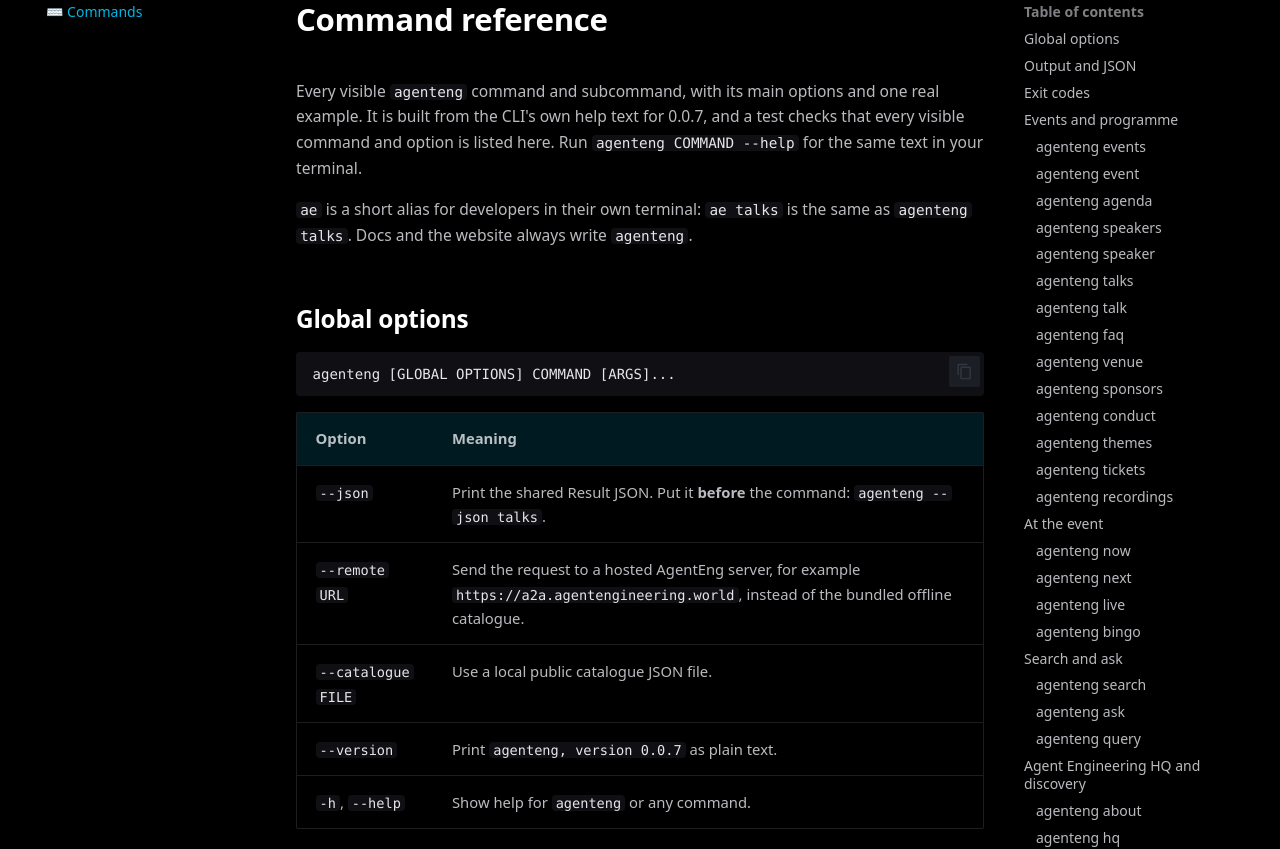
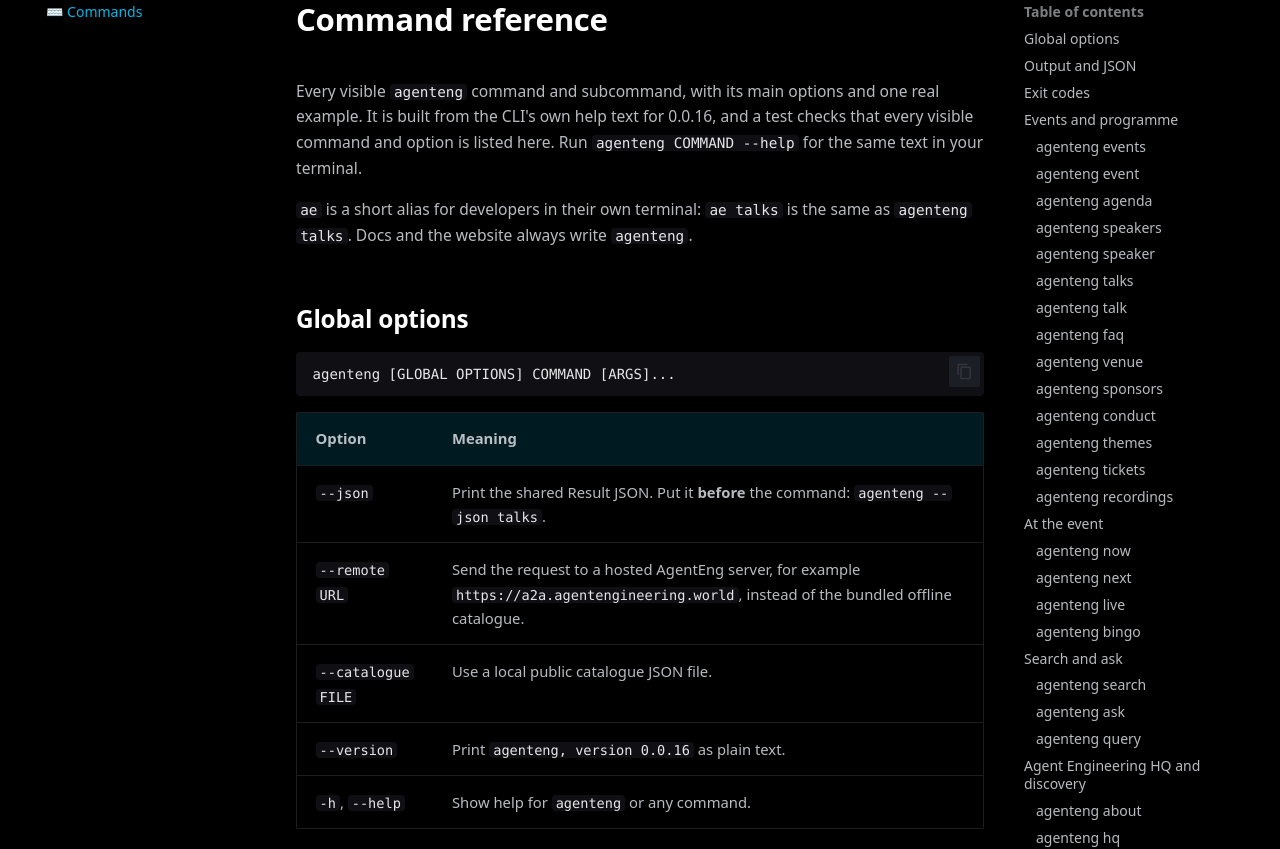
Before and after one commit to SuperagenticAI/agenteng, an MkDocs documentation site: the page built from docs/COMMANDS.md, in a window 1280 px wide and 1400 px high. Shown: the part 164-1013 px from the top of the window. Built offline with MkDocs 1.6.1 and Material for MkDocs 9.7.7, drawn with Linux system fonts in a browser that asks for light colours; comment, search, counter and statistics services are not loaded; some of the changed text lies outside the part shown.

```diff
--- a/docs/COMMANDS.md
+++ b/docs/COMMANDS.md
@@ -1,7 +1,7 @@
 # Command reference
 
 Every visible `agenteng` command and subcommand, with its main options and one
-real example. It is built from the CLI's own help text for 0.0.7, and a test checks
+real example. It is built from the CLI's own help text for 0.0.16, and a test checks
 that every visible command and option is listed here.
 Run `agenteng COMMAND --help` for the same text in your terminal.
 
@@ -19,7 +19,7 @@ agenteng [GLOBAL OPTIONS] COMMAND [ARGS]...
 | `--json` | Print the shared Result JSON. Put it **before** the command: `agenteng --json talks`. |
 | `--remote URL` | Send the request to a hosted AgentEng server, for example `https://a2a.agentengineering.world`, instead of the bundled offline catalogue. |
 | `--catalogue FILE` | Use a local public catalogue JSON file. |
-| `--version` | Print `agenteng, version 0.0.7` as plain text. |
+| `--version` | Print `agenteng, version 0.0.16` as plain text. |
 | `-h`, `--help` | Show help for `agenteng` or any command. |
 
 With no command in a terminal, `agenteng` opens the interactive menu. Without a
@@ -61,7 +61,7 @@ These print something other than Result JSON:
 
 | Command | Output |
 | --- | --- |
-| `agenteng --version` | Plain text: `agenteng, version 0.0.7`. |
+| `agenteng --version` | Plain text: `agenteng, version 0.0.16`. |
 | `agenteng connect CLIENT` | Plain-text setup instructions, never JSON. |
 | `agenteng code --list` | A table on a terminal; with `--json` or piped, `{"registry": URL, "agents": [...]}`. |
 | `agenteng code --json PROMPT` | Newline-delimited JSON events, one per line. |
--- a/pyproject.toml
+++ b/pyproject.toml
@@ -1,6 +1,6 @@
 [project]
 name = "agenteng"
-version = "0.0.15"
+version = "0.0.16"
 description = "AgentEng conferences and events in London and San Francisco: CLI, MCP and A2A for Agent Engineering HQ"
 readme = "README.md"
 license = "Apache-2.0"
--- a/src/agenteng/__init__.py
+++ b/src/agenteng/__init__.py
@@ -1,3 +1,3 @@
 """Agent Engineering HQ public events service."""
 
-__version__ = "0.0.15"
+__version__ = "0.0.16"
```
Also changed, not shown: CHANGELOG.md (+1 -1 lines), README.md (+1 -1 lines), docs/RELEASING.md (+3 -3 lines), docs/index.md (+3 -3 lines), 2 other files.
